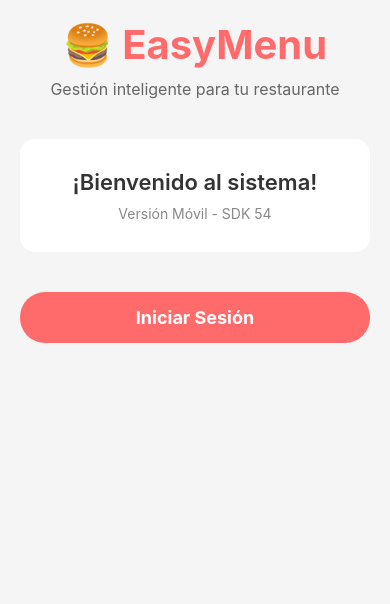
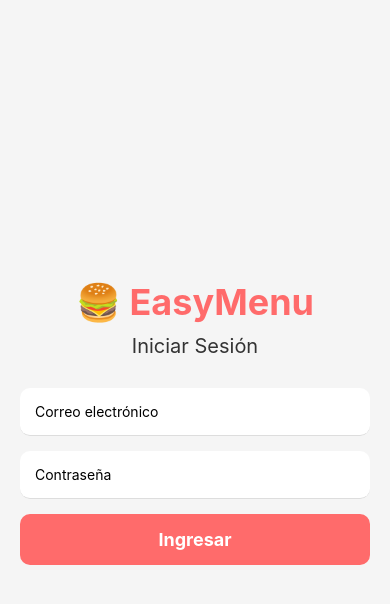
Before and after one commit to darciabrian-commits/EasyMenu_Mobile, a React Native app: screen / in a window 390 px wide. Shown: the top 604 px of the page. Built offline with nearby package versions, Linux system fonts and the light colour scheme.

Commit message:
Brian Darcia: implementacion de App.js, para Fase 3

```diff
--- a/App.js
+++ b/App.js
@@ -1,34 +1,32 @@
 import React, { useState } from 'react';
-import BienvenidaScreen from './components/BienvenidaScreen';
+import { View, Text, TouchableOpacity, StyleSheet } from 'react-native';
 import LoginScreen from './components/LoginScreen';
 import PlatillosScreen from './components/PlatillosScreen';
+import PedidosScreen from './components/PedidosScreen';
 
 export default function App() {
-  // Estados posibles: 'bienvenida', 'login', 'platillos'
-  const [screen, setScreen] = useState('bienvenida');
+  const [screen, setScreen] = useState('login');
 
-  // 1. Mostrar pantalla de Bienvenida (Fase 1)
-  if (screen === 'bienvenida') {
+  if (screen === 'login') return <LoginScreen onLoginSuccess={() => setScreen('dashboard')} />;
+
+  if (screen === 'dashboard') {
     return (
-      <BienvenidaScreen
-        onStart={() => setScreen('login')}
-      />
+      <View style={styles.container}>
+        <Text style={styles.title}>Panel Principal</Text>
+        <TouchableOpacity style={styles.btn} onPress={() => setScreen('platillos')}><Text style={styles.txt}>1. CRUD Platillos</Text></TouchableOpacity>
+        <TouchableOpacity style={styles.btn} onPress={() => setScreen('pedidos')}><Text style={styles.txt}>2. CRUD Pedidos</Text></TouchableOpacity>
+        <TouchableOpacity style={[styles.btn, {backgroundColor: 'red'}]} onPress={() => setScreen('login')}><Text style={styles.txt}>Cerrar Sesión</Text></TouchableOpacity>
+      </View>
     );
   }
 
-  // 2. Mostrar pantalla de Login (Fase 2)
-  if (screen === 'login') {
-    return (
-      <LoginScreen
-        onLoginSuccess={() => setScreen('platillos')}
-      />
-    );
-  }
+  if (screen === 'platillos') return <PlatillosScreen onBack={() => setScreen('dashboard')} />;
+  if (screen === 'pedidos') return <PedidosScreen onBack={() => setScreen('dashboard')} />;
+}
 
-  // 3. Mostrar pantalla del CRUD de Platillos (Fase 2)
-  return (
-    <PlatillosScreen
-      onLogout={() => setScreen('login')}
-    />
-  );
-}
+const styles = StyleSheet.create({
+  container: { flex: 1, justifyContent: 'center', padding: 20 },
+  title: { fontSize: 24, fontWeight: 'bold', marginBottom: 30, textAlign: 'center' },
+  btn: { backgroundColor: '#007bff', padding: 15, borderRadius: 10, marginBottom: 15 },
+  txt: { color: 'white', textAlign: 'center', fontWeight: 'bold' }
+});
```
